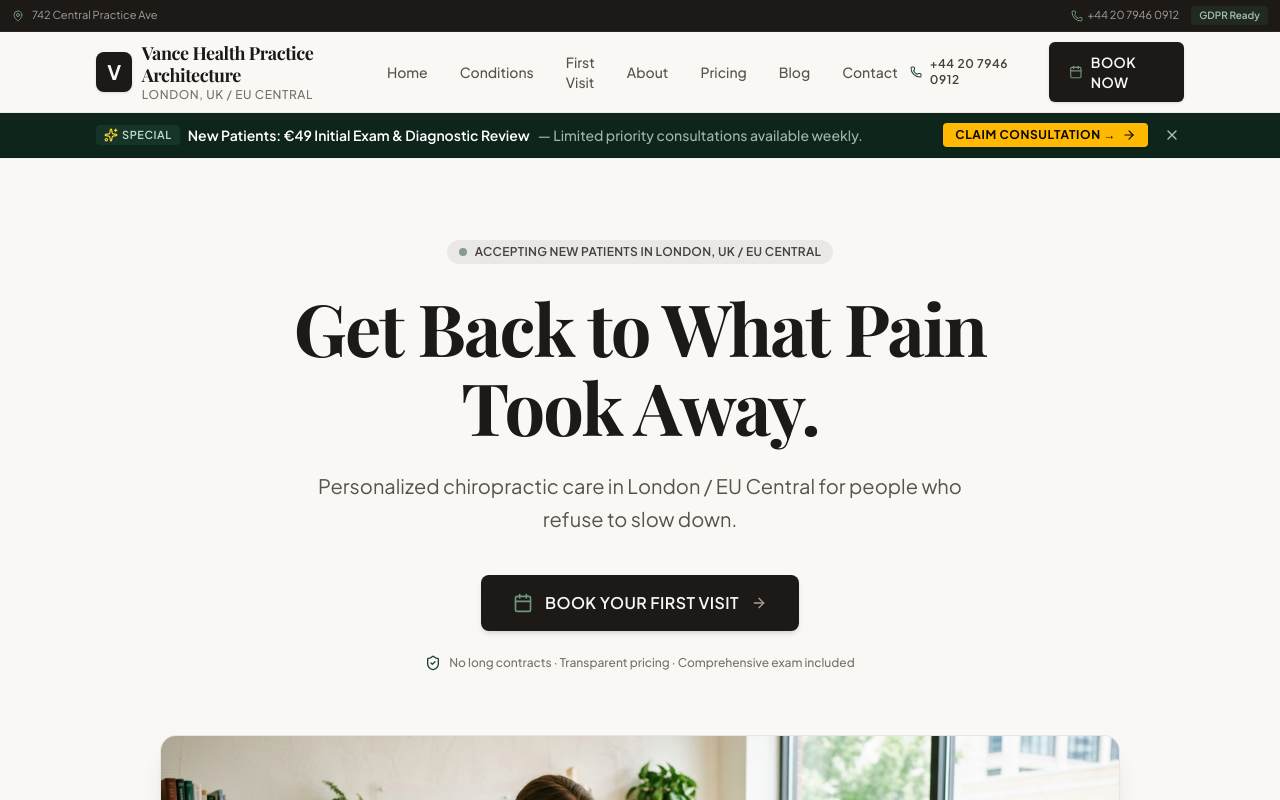
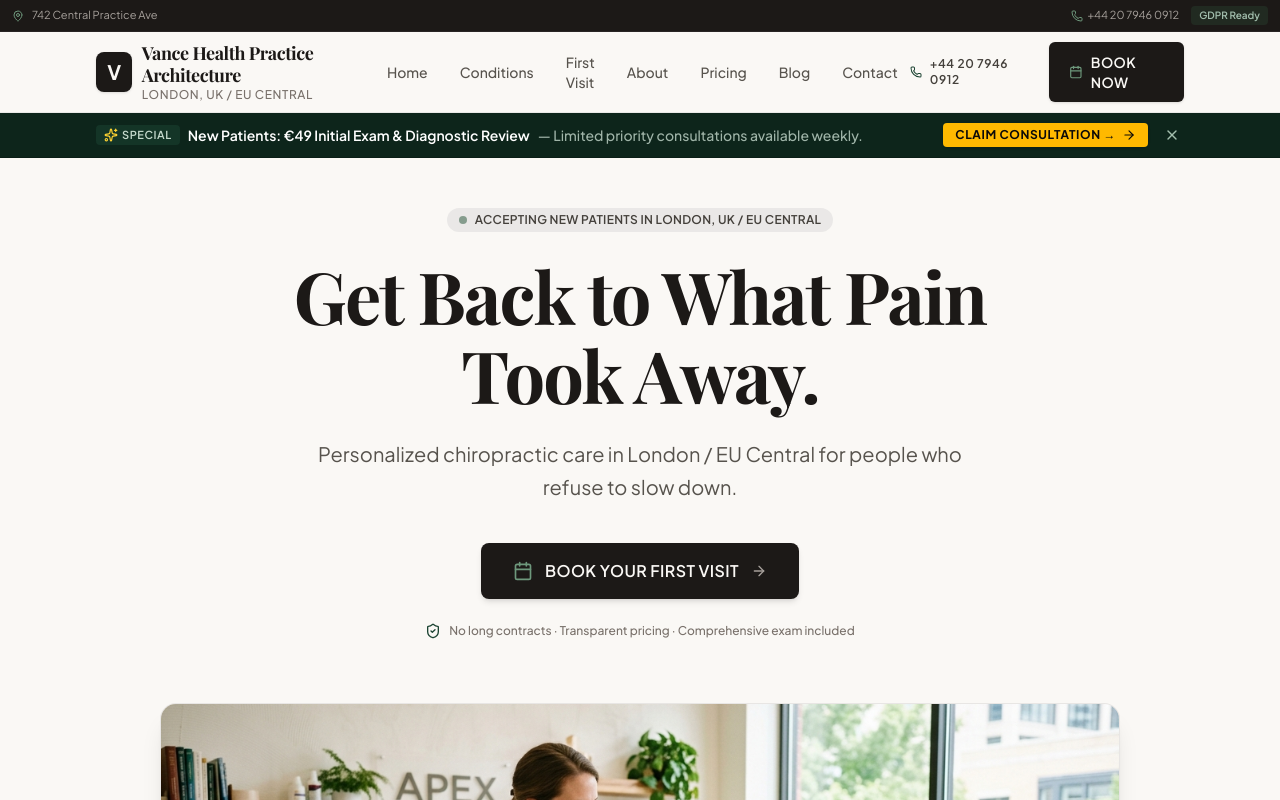
Before and after one commit to drealslick/Chiropractor-web-demo, a React (Vite) app: page / in a window 1280 px wide. Shown: the top 800 px of the page. Built offline with nearby package versions, Linux system fonts and the light colour scheme; no server answers; the database is empty; a web font is replaced by a local one.

Commit message:
Update Hero.tsx

```diff
--- a/src/components/Hero.tsx
+++ b/src/components/Hero.tsx
@@ -10,7 +10,7 @@ interface HeroProps {
 
 export const Hero: React.FC<HeroProps> = ({ clinic, onBookClick }) => {
   return (
-    <section className="pt-12 pb-16 md:pt-20 md:pb-24 overflow-hidden">
+    <section className="pt-8 pb-8 md:pt-12 md:pb-12 overflow-hidden">
       <div className="max-w-4xl mx-auto px-4 sm:px-6 lg:px-8 text-center">
 
         {/* Sub-label location pill */}
```
